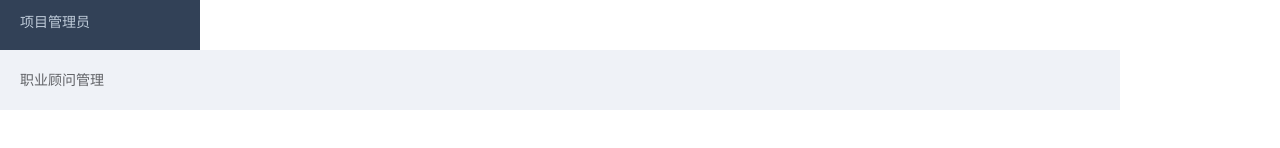
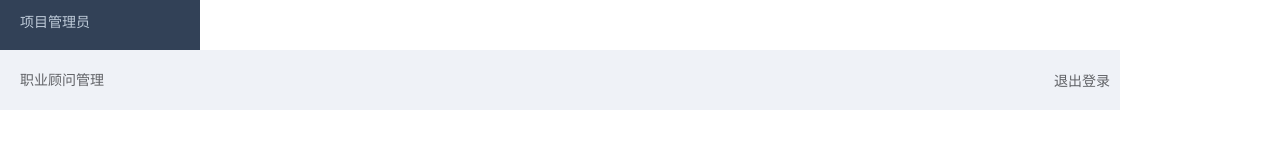
Before and after one commit to jingtinghuakaihualuo/CRI, a Vue app: page /#/manSystem in a window 1280 px wide. Shown: the part 902-1050 px from the top of the page. Built offline with nearby package versions, Linux system fonts and the light colour scheme.

Commit message:
头部修改

```diff
--- a/src/components/headTop.vue
+++ b/src/components/headTop.vue
@@ -5,6 +5,9 @@
 			<!-- <el-breadcrumb-item :to="{ path: '/manage' }">首页</el-breadcrumb-item> -->
 			<el-breadcrumb-item v-for="(item, index) in $route.meta" key="index">{{item}}</el-breadcrumb-item>
 		</el-breadcrumb>
+    <div class="right headtop_a">
+      <a href="javascript:void(0);">退出登录</a>
+    </div>
     </div>
 </template>
 
--- a/src/style/common.scss
+++ b/src/style/common.scss
@@ -135,3 +135,10 @@ html,body{
 .el-dropdown-menu__item{
     text-align: center;
 }
+.headtop_a {
+  margin-right: 10px;
+  a {
+    color: #606266;
+    font-size: 14px;
+  }
+}
```
Also changed, not shown: src/main.js (line endings or trailing spaces).
